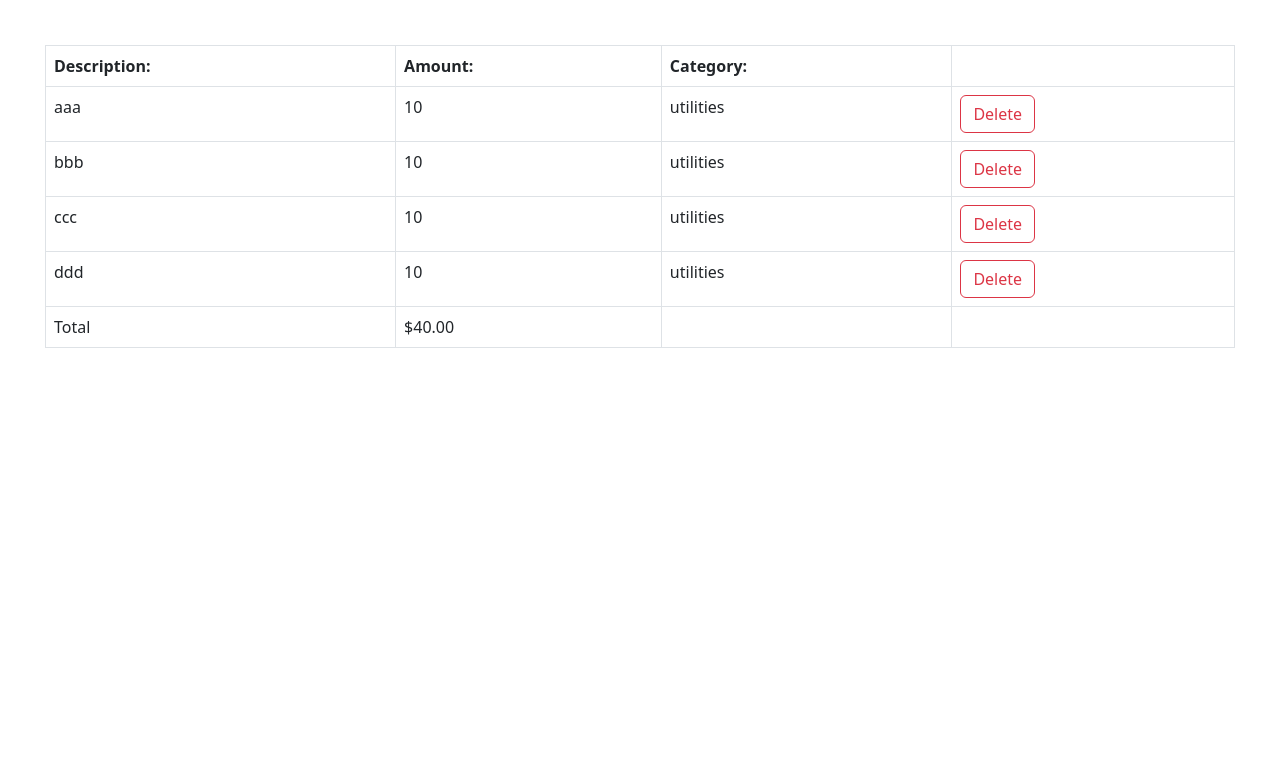
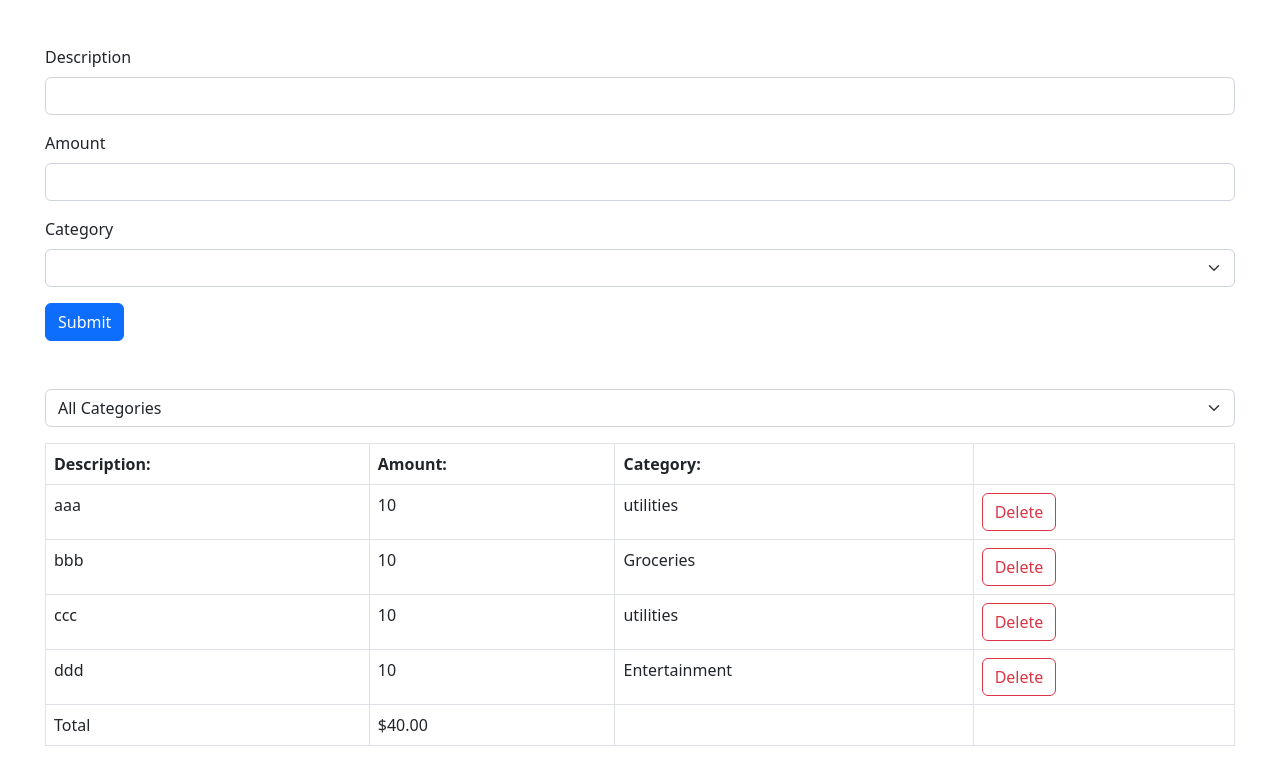
Before and after one commit to Dineshbhandari2023/React-app, a React (Vite) app: page / in a window 1280 px wide. Shown: the top 784 px of the page. Built offline with nearby package versions, Linux system fonts and the light colour scheme.

Commit message:
React and typescript basics expence tracker Form completed

```diff
--- a/src/App.tsx
+++ b/src/App.tsx
@@ -318,18 +318,40 @@
 // }
 
 import React from "react";
+import ExpenseFilter from "./expense-tracker/components/ExpenseFilter";
+import ExpenseForm from "./expense-tracker/components/ExpenseForm";
+import categories from "./expense-tracker/Categories";
 
 function App() {
+  const [selectedCategory, setSelectedCategory] = useState("");
   const [expenses, setExpenses] = useState([
     { id: 1, description: "aaa", amount: 10, category: "utilities" },
-    { id: 2, description: "bbb", amount: 10, category: "utilities" },
+    { id: 2, description: "bbb", amount: 10, category: "Groceries" },
     { id: 3, description: "ccc", amount: 10, category: "utilities" },
-    { id: 4, description: "ddd", amount: 10, category: "utilities" },
+    { id: 4, description: "ddd", amount: 10, category: "Entertainment" },
   ]);
+  const visibleExpenses = selectedCategory
+    ? expenses.filter((e) => e.category === selectedCategory)
+    : expenses;
   return (
     <div>
+      <div className="mb-5">
+        <ExpenseForm
+          onSubmit={(expense) =>
+            setExpenses([
+              ...expenses,
+              { ...expense, id: (expenses.length = 1) },
+            ])
+          }
+        />
+      </div>
+      <div className="mb-3">
+        <ExpenseFilter
+          onSelectCategory={(category) => setSelectedCategory(category)}
+        />
+      </div>
       <ExpenseList
-        expenses={expenses}
+        expenses={visibleExpenses}
         onDelete={(id) => setExpenses(expenses.filter((e) => e.id !== id))}
       />
     </div>
--- /dev/null
+++ b/src/expense-tracker/Categories.ts
@@ -0,0 +1,4 @@
+const categories = ["Groceries", "Utilities", "Entertainment"] as const;
+
+
+export default categories;
--- a/src/expense-tracker/components/ExpenseFilter.tsx
+++ b/src/expense-tracker/components/ExpenseFilter.tsx
@@ -1,7 +1,23 @@
 import React from "react";
+import categories from "../Categories";
+interface Props {
+  onSelectCategory: (category: string) => void;
+}
 
-const ExpenseFilter = () => {
-  return <select className="form-select"></select>;
+const ExpenseFilter = ({ onSelectCategory }: Props) => {
+  return (
+    <select
+      className="form-select"
+      onChange={(event) => onSelectCategory(event.target.value)}
+    >
+      <option value="">All Categories</option>
+      {categories.map((category) => (
+        <option key={category} value={category}>
+          {category}
+        </option>
+      ))}
+    </select>
+  );
 };
 
 export default ExpenseFilter;
--- /dev/null
+++ b/src/expense-tracker/components/ExpenseForm.tsx
@@ -0,0 +1,85 @@
+import { useForm } from "react-hook-form";
+import { zodResolver } from "@hookform/resolvers/zod";
+import categories from "../Categories";
+import { z } from "zod";
+
+const schema = z.object({
+  description: z
+    .string()
+    .min(3, { message: "Description must be at least 3 character." })
+    .max(50),
+  amount: z.number().min(0.01).max(100_000),
+  category: z.enum(categories),
+});
+
+type ExpenseFormData = z.infer<typeof schema>;
+
+interface Props {
+  onSubmit: (date: ExpenseFormData) => void;
+}
+
+const ExpenseForm = ({ onSubmit }: Props) => {
+  const {
+    register,
+    handleSubmit,
+    reset,
+    formState: { errors },
+  } = useForm<ExpenseFormData>({ resolver: zodResolver(schema) });
+
+  return (
+    <form
+      onSubmit={handleSubmit((data) => {
+        onSubmit(data);
+        reset();
+      })}
+    >
+      <div className="mb-3">
+        <label htmlFor="description" className="form-label">
+          Description
+        </label>
+        <input
+          {...register("description")}
+          id="description"
+          type="text"
+          className="form-control"
+        />
+        {errors.description && (
+          <p className="text-danger">{errors.description.message}</p>
+        )}
+      </div>
+      <div className="mb-3">
+        <label htmlFor="amount" className="form-label">
+          Amount
+        </label>
+        <input
+          {...register("amount", { valueAsNumber: true })}
+          id="amount"
+          type="number"
+          className="form-control"
+        />
+        {errors.amount && (
+          <p className="text-danger">{errors.amount.message}</p>
+        )}
+      </div>
+      <div className="mb-3">
+        <label htmlFor="category" className="form-label">
+          Category
+        </label>
+        <select {...register("category")} id="category" className="form-select">
+          <option value=""></option>
+          {categories.map((category) => (
+            <option key={category} value={category}>
+              {category}
+            </option>
+          ))}
+        </select>
+        {errors.category && (
+          <p className="text-danger">{errors.category.message}</p>
+        )}
+      </div>
+      <button className="btn btn-primary">Submit</button>
+    </form>
+  );
+};
+
+export default ExpenseForm;
```
